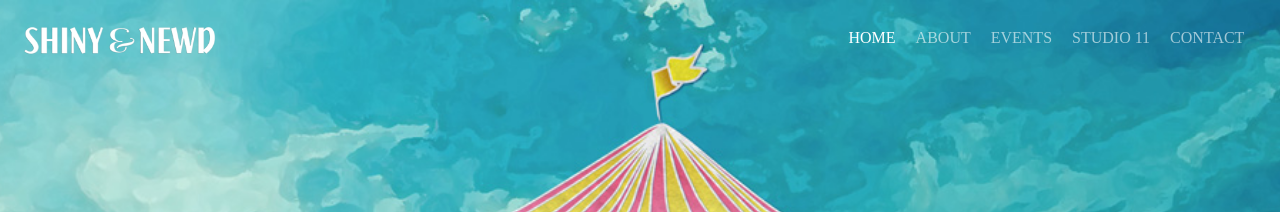
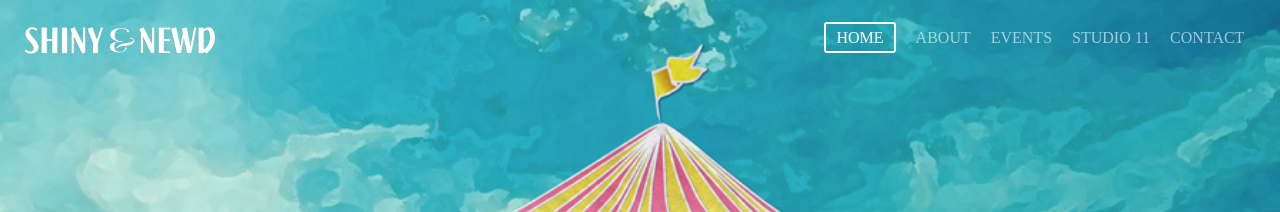
Before and after one commit to rachyrach/shinyandnewd, a Jekyll site: the page built from index.html, in a window 1280 px wide. Shown: the top 212 px of the page. Built offline with Jekyll 4.4.1, drawn with Linux system fonts in a browser that asks for light colours; Markdown is read by kramdown in place of the engine named in the settings.

Commit message:
update active
on nav

```diff
--- a/_includes/footer.html
+++ b/_includes/footer.html
@@ -1 +1,2 @@
 </body>
+<footer></footer>
--- a/_includes/head.html
+++ b/_includes/head.html
@@ -31,7 +31,7 @@ $(document).ready(function() {
          $(this).click(function() {
             $("#nav li a").removeClass("active");
             $(this).addClass('active');
-           $('html, body').animate({scrollTop: targetOffset}, 1000);
+           $('html, body').animate({scrollTop: targetOffset}, 500);
            return false;
          });
       }
--- a/css/main.css
+++ b/css/main.css
@@ -133,8 +133,8 @@ li{
 }
 
 li a { color: #fff; opacity:0.6; font-size: 16px; text-decoration: none; font-family:"museo-sans-rounded"; text-transform: uppercase; }
-li a.active { color: #fff; opacity:1;  }
-li a:hover { color: #fff; opacity:1; border: 2px solid #fff; padding: 5px 10px; border-radius: 3px;}
+li a.active { color: #fff; opacity:1; border: 2px solid #fff; padding: 5px 10px; border-radius: 3px;}
+li a:hover { color: #fff; opacity:1; }
 
 @media only screen and (max-width : 800px) {
 
```
